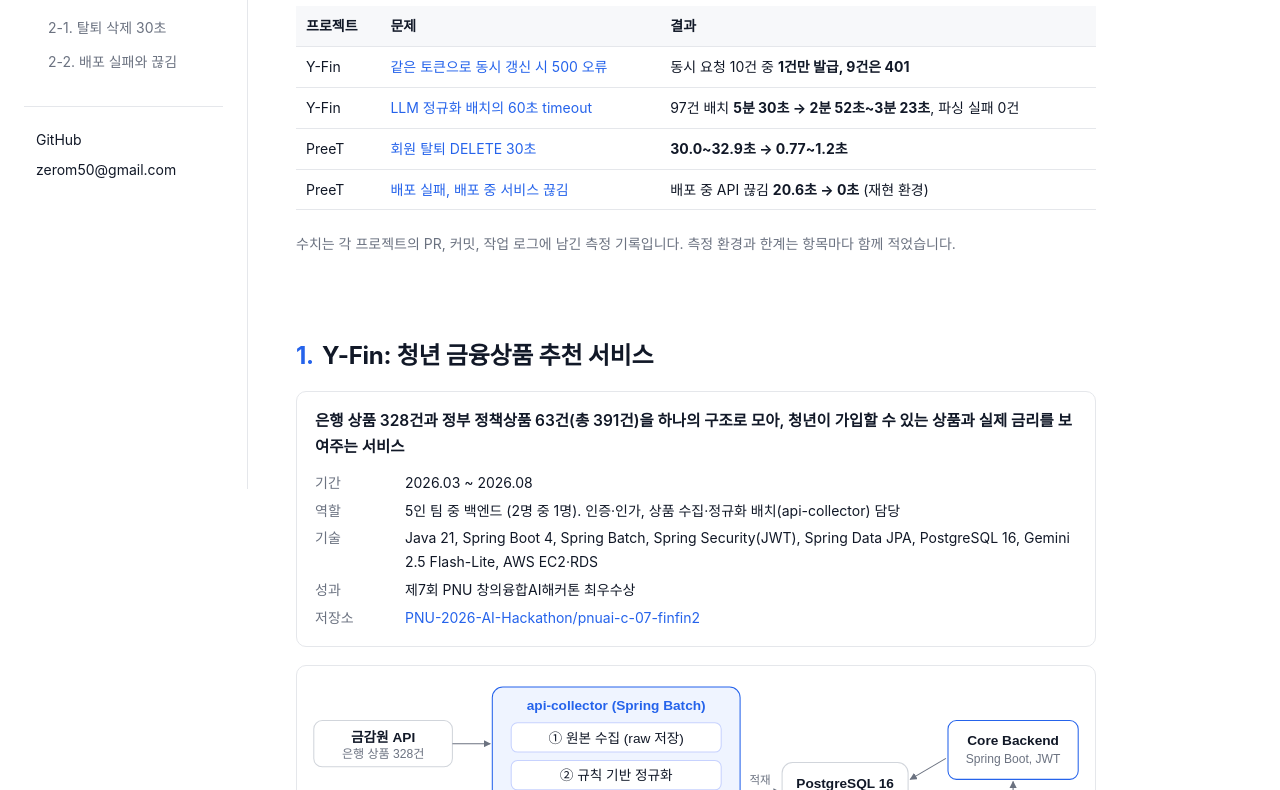
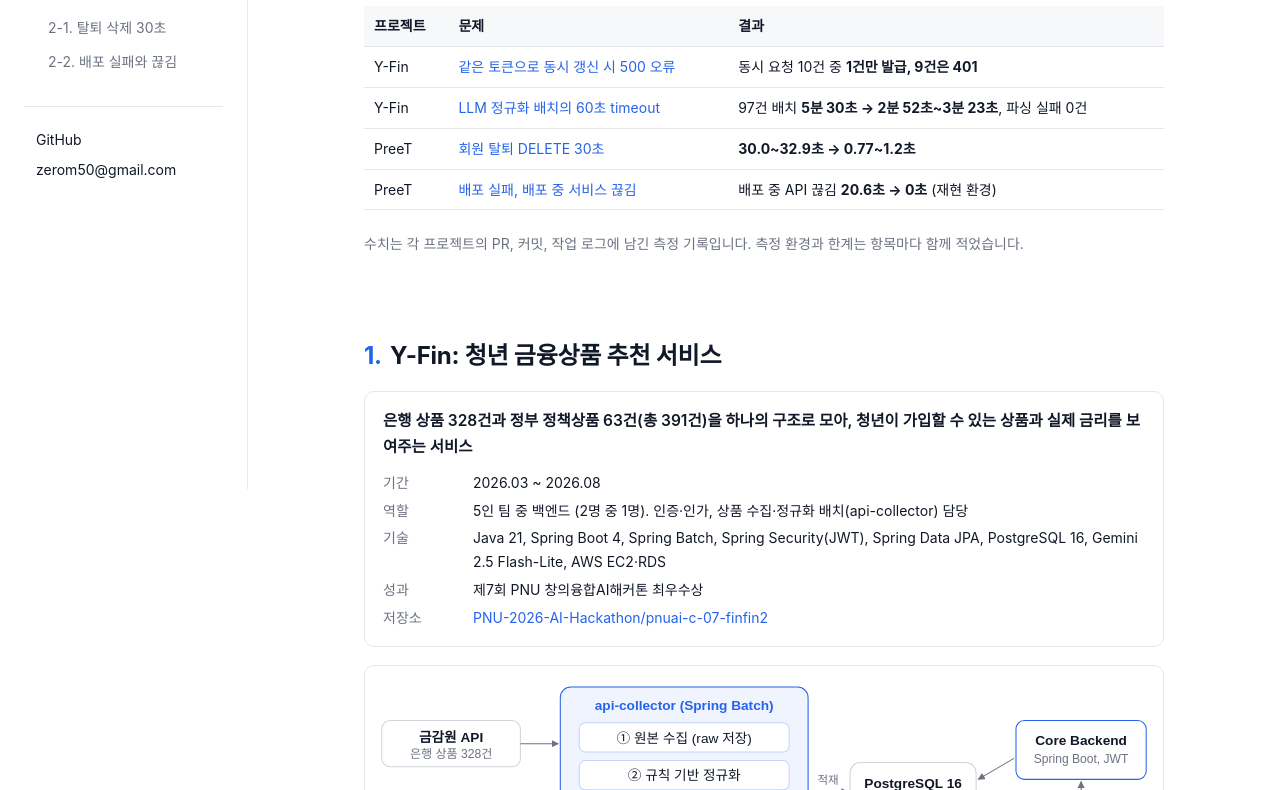
Before and after one commit to yuyeol3/portfolio, a plain HTML site: page index.html in a window 1280 px wide. Shown: the part 311-1101 px from the top of the page. Drawn offline with Linux system fonts and the light colour scheme; a web font is replaced by a local one.

Commit message:
넓은 화면에서 본문을 가운데 정렬

```diff
--- a/index.html
+++ b/index.html
@@ -56,7 +56,7 @@
 
   /* 본문 */
   main { margin-left: var(--sidebar); padding: 56px 48px 96px; }
-  .wrap { max-width: 800px; }
+  .wrap { max-width: 800px; margin: 0 auto; }
   header.intro h1 { font-size: 30px; line-height: 1.3; margin: 0 0 8px; letter-spacing: -0.01em; }
   header.intro .lead { font-size: 17px; color: #374151; margin: 0 0 18px; }
   .meta { color: var(--muted); font-size: 14px; }
```
